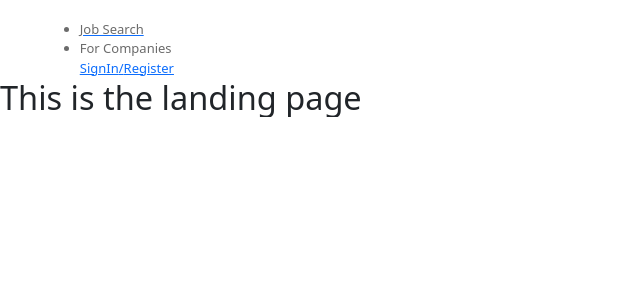
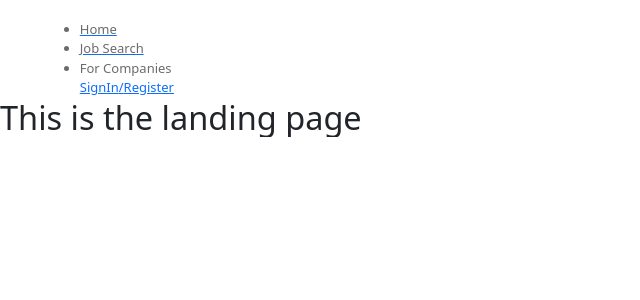
Before and after one commit to Ikfreecharles/Jobby, a React (Create React App) app in the folder jobby-app/: page / in a window 1280 px wide. Shown: the top 300 px of the page, without its empty margins (0-640 px from the left). Built offline with nearby package versions, Linux system fonts and the light colour scheme.

Commit message:
add home page link

```diff
--- a/jobby-app/src/Components/Nav/Nav.js
+++ b/jobby-app/src/Components/Nav/Nav.js
@@ -23,6 +23,9 @@ function Nav({ SignInIsTrue, handleSignIn }) {
          </div>
          <div className="n-menu">
             <ul>
+               <Link to="/" className="n-jobsearch">
+                  <li>Home</li>
+               </Link>
                <Link to="/jobsearch" className="n-jobsearch">
                   <li>Job Search</li>
                </Link>
```
